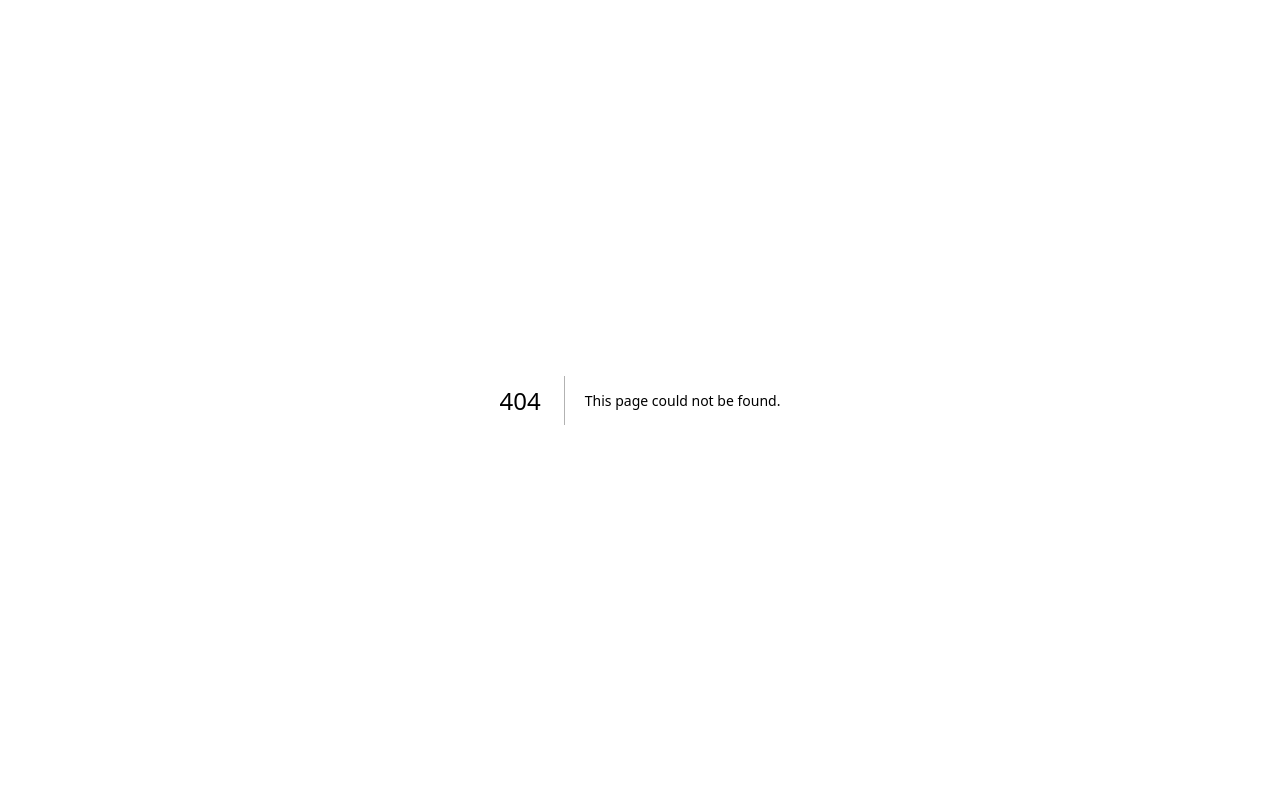
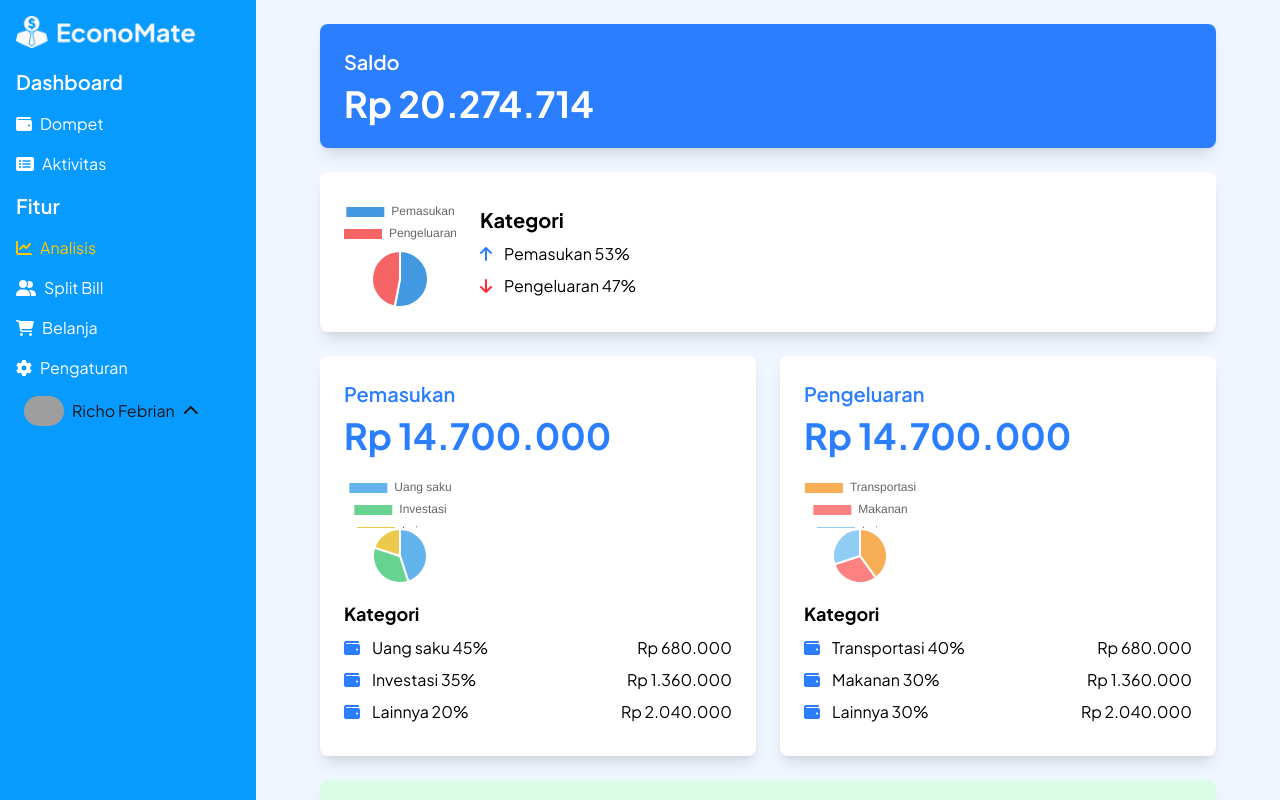
Before and after one commit to richofal/economate_website, a Next.js app: page /analisis in a window 1280 px wide. Before the commit this address had no page. Built offline with nearby package versions, Linux system fonts and the light colour scheme; grey boxes are pictures that could not be loaded.

Commit message:
Menambahkan fitur analisis

```diff
--- /dev/null
+++ b/app/analisis/page.tsx
@@ -0,0 +1,18 @@
+"use client";
+
+import React from "react";
+import Sidebar from "../components/Sidebar";
+import Analisis from "../components/Analisis";
+
+const UserAktivitas = () => {
+  return (
+    <div className="flex h-screen">
+      <Sidebar />
+      <div className="flex-1 overflow-auto">
+        <Analisis />
+      </div>
+    </div>
+  );
+};
+
+export default UserAktivitas;
--- /dev/null
+++ b/app/components/Analisis.tsx
@@ -0,0 +1,138 @@
+import React from "react";
+import "@fortawesome/fontawesome-free/css/all.min.css";
+import { Pie } from "react-chartjs-2";
+import { Chart as ChartJS, ArcElement, Tooltip, Legend } from "chart.js";
+
+ChartJS.register(ArcElement, Tooltip, Legend);
+
+const formatNumber = (number: number) => {
+  return number.toLocaleString("id-ID");
+};
+
+const Analisis = () => {
+  const kategoriData = {
+    labels: ["Pemasukan", "Pengeluaran"],
+    datasets: [
+      {
+        data: [53, 47],
+        backgroundColor: ["#4299E1", "#F56565"],
+      },
+    ],
+  };
+
+  const pemasukanData = {
+    labels: ["Uang saku", "Investasi", "Lainnya"],
+    datasets: [
+      {
+        data: [45, 35, 20],
+        backgroundColor: ["#63B3ED", "#68D391", "#ECC94B"],
+      },
+    ],
+  };
+
+  const pengeluaranData = {
+    labels: ["Transportasi", "Makanan", "Lainnya"],
+    datasets: [
+      {
+        data: [40, 30, 30],
+        backgroundColor: ["#F6AD55", "#FC8181", "#90CDF4"],
+      },
+    ],
+  };
+
+  return (
+    <div className="bg-blue-50 p-6 min-h-screen">
+      <div className="max-w-4xl mx-auto space-y-6">
+        {/* Saldo Section */}
+        <div className="bg-blue-500 text-white p-6 rounded-lg shadow-lg">
+          <h2 className="text-xl font-semibold">Saldo</h2>
+          <p className="text-4xl font-bold mt-2">Rp {formatNumber(20274714)}</p>
+        </div>
+
+        {/* Kategori Section */}
+        <div className="bg-white p-6 rounded-lg shadow-lg flex items-center space-x-6">
+          <div className="w-28 h-28">
+            <Pie data={kategoriData} />
+          </div>
+          <div>
+            <h3 className="text-xl font-bold text-black">Kategori</h3>
+            <div className="flex items-center space-x-3 mt-2">
+              <i className="fas fa-arrow-up text-blue-500"></i>
+              <span className="text-black">Pemasukan 53%</span>
+            </div>
+            <div className="flex items-center space-x-3 mt-2">
+              <i className="fas fa-arrow-down text-red-500"></i>
+              <span className="text-black">Pengeluaran 47%</span>
+            </div>
+          </div>
+        </div>
+
+        {/* Pemasukan and Pengeluaran Section */}
+        <div className="grid grid-cols-1 md:grid-cols-2 gap-6">
+          {/* Pemasukan */}
+          <div className="bg-white p-6 rounded-lg shadow-lg">
+            <h3 className="text-xl text-blue-500 font-semibold">Pemasukan</h3>
+            <p className="text-4xl font-bold text-blue-500 mt-2">
+              Rp {formatNumber(14700000)}
+            </p>
+            <div className="w-28 h-28 my-4">
+              <Pie data={pemasukanData} />
+            </div>
+            <h4 className="text-lg font-bold text-black">Kategori</h4>
+            {["Uang saku 45%", "Investasi 35%", "Lainnya 20%"].map(
+              (item, index) => (
+                <div key={index} className="flex items-center space-x-3 my-2">
+                  <i className="fas fa-wallet text-blue-500"></i>
+                  <span className="text-black">{item}</span>
+                  <span className="ml-auto text-black">
+                    Rp {formatNumber(680000 * (index + 1))}
+                  </span>
+                </div>
+              )
+            )}
+          </div>
+
+          {/* Pengeluaran */}
+          <div className="bg-white p-6 rounded-lg shadow-lg">
+            <h3 className="text-xl text-blue-500 font-semibold">Pengeluaran</h3>
+            <p className="text-4xl font-bold text-blue-500 mt-2">
+              Rp {formatNumber(14700000)}
+            </p>
+            <div className="w-28 h-28 my-4">
+              <Pie data={pengeluaranData} />
+            </div>
+            <h4 className="text-lg font-bold text-black">Kategori</h4>
+            {["Transportasi 40%", "Makanan 30%", "Lainnya 30%"].map(
+              (item, index) => (
+                <div key={index} className="flex items-center space-x-3 my-2">
+                  <i className="fas fa-wallet text-blue-500"></i>
+                  <span className="text-black">{item}</span>
+                  <span className="ml-auto text-black">
+                    Rp {formatNumber(680000 * (index + 1))}
+                  </span>
+                </div>
+              )
+            )}
+          </div>
+        </div>
+
+        {/* Tips Keuangan Section */}
+        <div className="bg-green-100 p-6 rounded-lg shadow-lg mt-6">
+          <h3 className="text-xl font-bold text-green-700">Tips Keuangan</h3>
+          <ul className="list-disc list-inside mt-4 text-green-800">
+            <li>Selalu sisihkan minimal 20% dari pemasukan untuk tabungan.</li>
+            <li>
+              Catat semua pengeluaran untuk mengetahui pola pengeluaran Anda.
+            </li>
+            <li>
+              Hindari pengeluaran impulsif dengan membuat anggaran bulanan.
+            </li>
+            <li>Investasikan sebagian uang Anda untuk masa depan.</li>
+          </ul>
+        </div>
+      </div>
+    </div>
+  );
+};
+
+export default Analisis;
--- a/package.json
+++ b/package.json
@@ -10,10 +10,12 @@
   },
   "dependencies": {
     "@fortawesome/fontawesome-free": "^6.7.2",
+    "chart.js": "^4.4.8",
     "next": "15.2.1",
     "phosphor-react": "^1.4.1",
     "postcss": "^8.5.3",
     "react": "^19.0.0",
+    "react-chartjs-2": "^5.3.0",
     "react-dom": "^19.0.0"
   },
   "devDependencies": {
```
Also changed, not shown: 1 other file (tests, documents, lock files or other folders).
